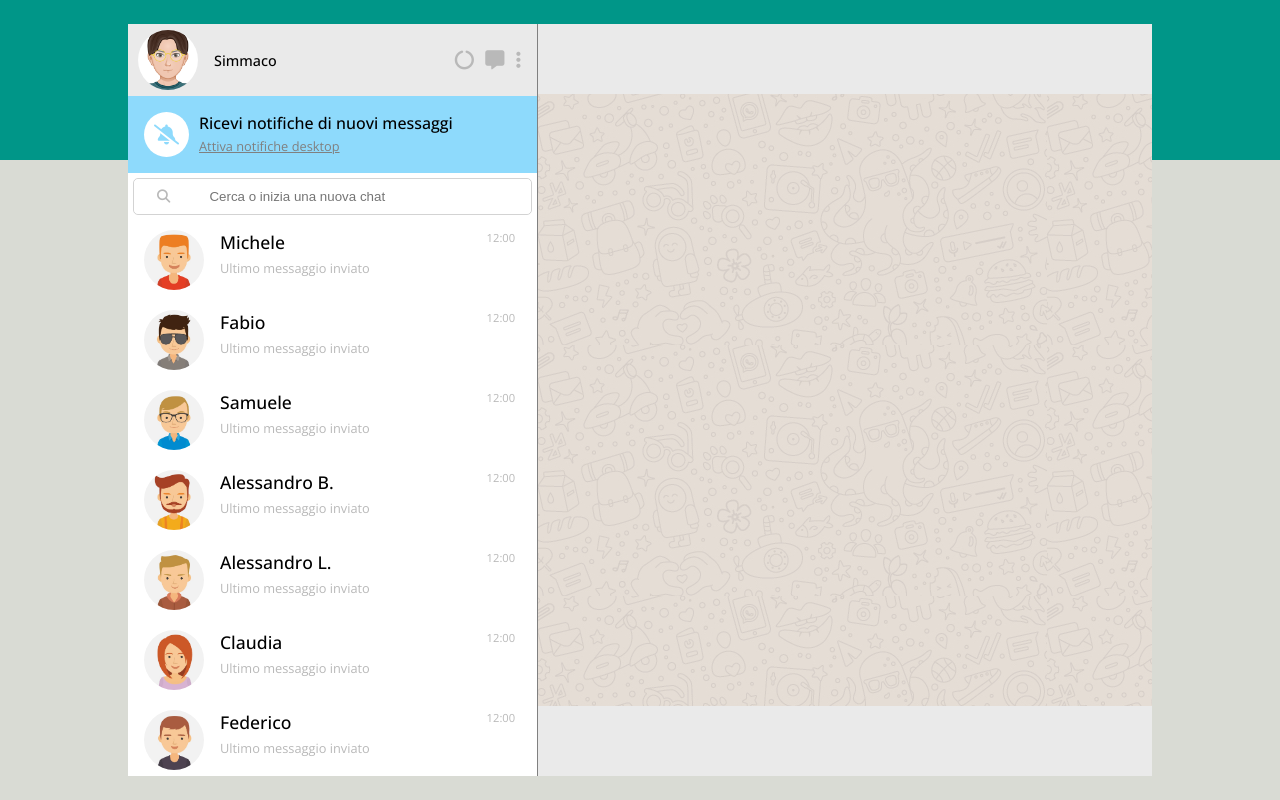
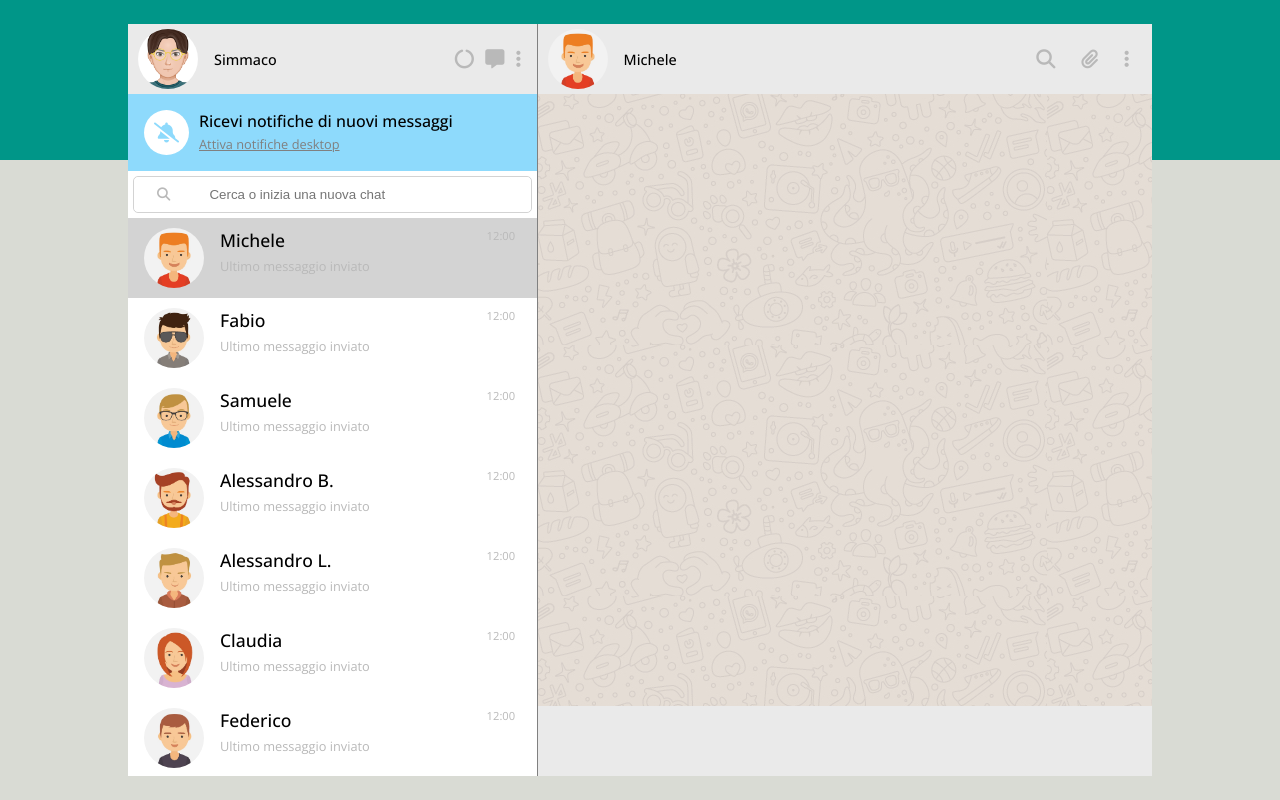
Before and after one commit to nespolisimmaco/vue-boolzapp, a plain HTML site: page index.html in a window 1280 px wide. Drawn offline with nearby package versions, Linux system fonts and the light colour scheme.

Commit message:
Add: chat header implemented, and choose active user by clicking on a user

```diff
--- a/css/style.css
+++ b/css/style.css
@@ -55,7 +55,7 @@ body {
 .users-header,
 .chat-header {
     background-color: var(--column-header);
-    min-height: var(--chat-header);
+    max-height: var(--chat-header);
     display: flex;
     align-items: center;
     padding: 10px;
@@ -152,6 +152,11 @@ body {
 .user {
     display: flex;
     padding: 10px 0 10px 1rem;
+    cursor: pointer;
+}
+
+.user-active {
+    background-color: lightgrey;
 }
 
 /* User photo */
@@ -195,11 +200,21 @@ body {
     flex-direction: column;
 }
 
+/* Chat header */
+.user-chatting-name {
+    font-weight: 500;
+    flex-grow: 1;
+    padding: 0 1rem;
+    font-size: .9rem;
+}
+
+/* Chat */
 .chat {
     flex-grow: 1;
     background-image: url(../img/mine.jpg) ;
 }
 
+/* Chat footer */
 .chat-footer {
     background-color: var(--column-header);
     min-height: var(--chat-header);
--- a/index.html
+++ b/index.html
@@ -59,7 +59,7 @@
                         <!-- Users section -->
                         <div class="users">
                             <!-- User -->
-                            <div class="user" v-for="user in contacts">
+                            <div class="user" :class=" activeUser === index ? 'user-active' : '' " v-for="(user, index) in contacts" @click="chooseUser(index)">
                                 <!-- User photo -->
                                 <div class="user-photo">
                                     <img :src=" `img/avatar${user.avatar}.jpg` " :alt="user.name">
@@ -90,7 +90,19 @@
                     <div class="chat-col">
                         <!-- Chat header -->
                         <div class="chat-header">
-
+                            <!-- User photo -->
+                            <div class="user-photo">
+                                <img :src=" `img/avatar${contacts[activeUser].avatar}.jpg` " :alt="contacts[activeUser].name">
+                            </div>
+                            <!-- User chatting name -->
+                            <div class="user-chatting-name">
+                                {{ contacts[activeUser].name }}
+                            </div>
+                            <div class="user-icons">
+                                <i class="fa-solid fa-magnifying-glass"></i>
+                                <i class="fa-solid fa-paperclip"></i>
+                                <i class="fa-solid fa-ellipsis-vertical"></i>
+                            </div>
                         </div>
                         <!-- Chat -->
                         <div class="chat">
--- a/js/data.js
+++ b/js/data.js
@@ -3,6 +3,7 @@ const { createApp } = Vue;
 createApp({
     data() {
         return {
+            activeUser: 0,
             contacts: [
                 {
                     name: 'Michele',
@@ -167,5 +168,10 @@ createApp({
                 }
             ]
         }
+    },
+    methods: {
+        chooseUser(index) {
+            this.activeUser = index;
+        }
     }
 }).mount("#app");
```
